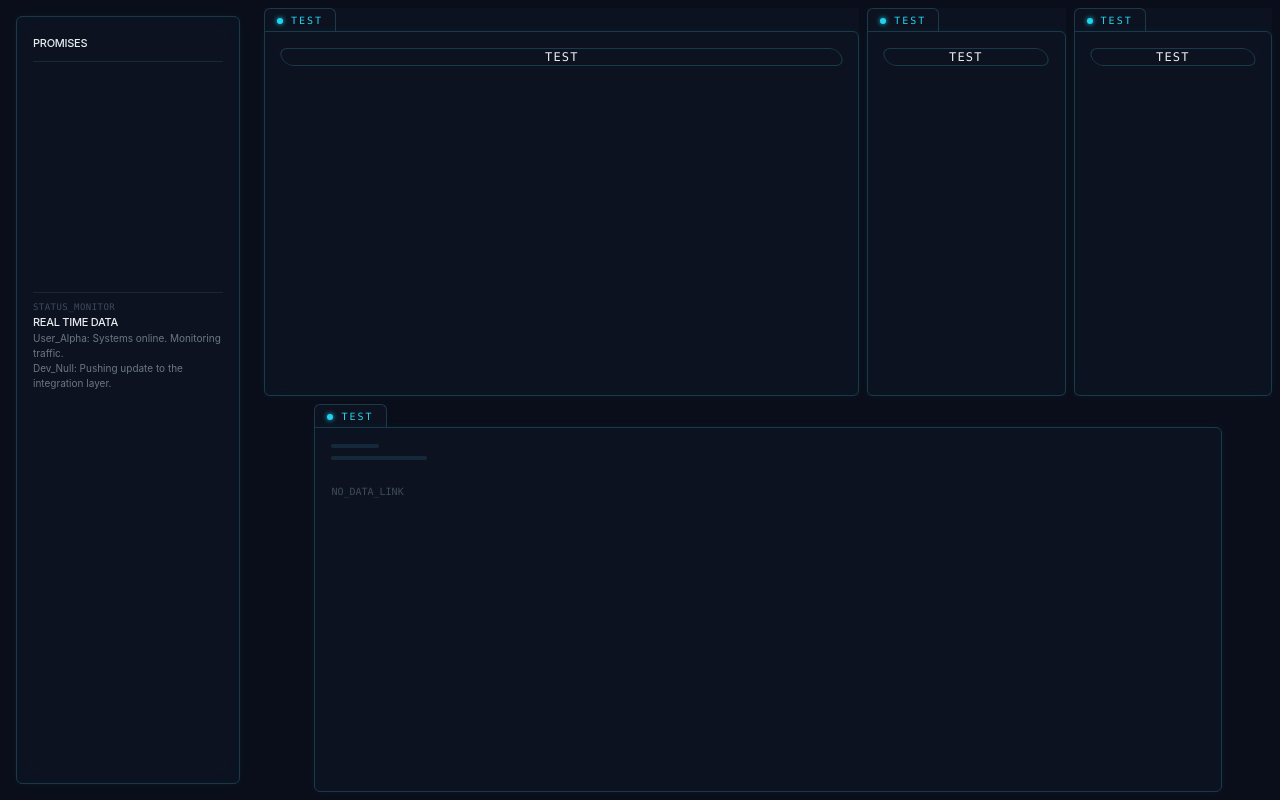
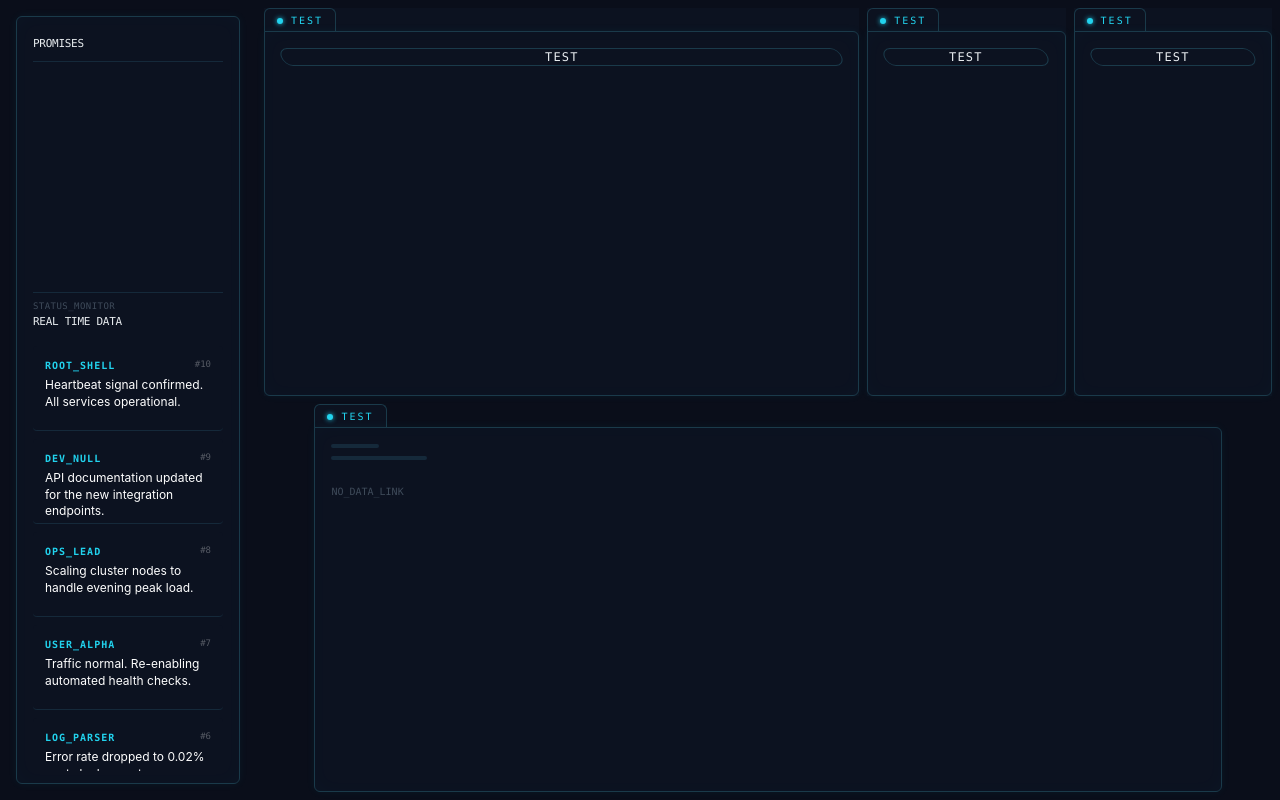
Before and after one commit to futurepear/Cortex, a React (Vite) app in the folder frontend/: page / in a window 1280 px wide. Built offline with nearby package versions, Linux system fonts and the light colour scheme.

Commit message:
mock data works for discord message

```diff
--- a/frontend/src/components/RealDataBox.tsx
+++ b/frontend/src/components/RealDataBox.tsx
@@ -1,23 +1,29 @@
 import React from "react";
 import type { DiscordMessage } from "../../../backend/src/integrations/discordBot";
+import DiscordItem from "./items/DiscordItem";
 
 interface RealDataBoxProps extends React.HTMLAttributes<HTMLDivElement> {
   className?: string;
   realDataDiscord?: DiscordMessage[];
 }
 
-export default function Box({ className = "", children, realDataDiscord, ...props }: RealDataBoxProps) {
+export default function RealDataBox({
+  className = "",
+  children,
+  realDataDiscord,
+  ...props
+}: RealDataBoxProps) {
   return (
     <div className={`flex flex-col select-none group ${className}`} {...props}>
+
       {/* THE MAIN BODY */}
       <div className="relative flex-1 border border-line rounded-md bg-bg-2 flex flex-col panel-glow overflow-hidden">
 
         {/* 1. TOP TITLE SECTION */}
         <div className="px-4 pt-3">
-          <span className="font-sans text-[11px] font-medium text-fg uppercase tracking-tight">
+          <span className="font-mono text-[11px] font-medium text-fg uppercase tracking-tight">
             Promises
           </span>
-          {/* Optional: Add a subtle line under the top title to match the footer style */}
           <div className="h-[1px] w-full bg-line-2 mt-2" />
         </div>
 
@@ -25,36 +31,36 @@ export default function Box({ className = "", children, realDataDiscord, ...prop
         <div className="px-4 py-4 h-3/10 overflow-hidden">
         </div>
 
-        {/* 3. THE FOOTER SECTION */}
-        <div className="flex-1 px-4 pb-3 mt-auto">
+        {/* 3. FOOTER SECTION (ONLY EDITED) */}
+        <div className="flex-1 px-4 pb-3 mt-auto flex flex-col min-h-0">
+
           {/* Separator Line */}
           <div className="h-[1px] w-full bg-line-2 mb-2" />
 
-          {/* Footer Title */}
-          <div className="flex flex-col">
+          {/* Footer Titles */}
+          <div className="flex flex-col mb-2">
             <span className="font-mono text-[9px] uppercase tracking-wider text-fg-faint">
               Status_Monitor
             </span>
-            <span className="font-sans text-[11px] font-medium text-fg uppercase tracking-tight">
+            <span className="font-mono text-[11px] font-medium text-fg uppercase tracking-tight">
               Real Time Data
             </span>
-              {realDataDiscord?.map(msg => (
-                <div key={msg.id} className="text-[10px] text-fg-dim">
-                  {msg.author}: {msg.content}
-                </div>
-              ))}
           </div>
+
+          {/* SCROLL AREA */}
+          <div className="min-h-0 overflow-y-auto w-full scrollbox">
+            {realDataDiscord?.toReversed().map(msg => (
+              <DiscordItem
+                key={msg.id}
+                className="text-white"
+                message={msg}
+              />
+            ))}
+          </div>
+
         </div>
 
       </div>
     </div>
   );
 }
-
-const DefaultContent = () => (
-  <div className="flex flex-col gap-2">
-    <div className="h-1 w-12 bg-line-2 rounded" />
-    <div className="h-1 w-24 bg-line-2 rounded" />
-    <div className="mt-4 font-mono text-[10px] text-fg-faint uppercase">Ready_for_input</div>
-  </div>
-);
--- a/frontend/src/components/items/DIscordItem.tsx
+++ b/frontend/src/components/items/DIscordItem.tsx
@@ -1,33 +1,54 @@
-import React from "react";
+import type { DiscordMessage } from "../../../../backend/src/integrations/discordBot";
 
-import type {DiscordMessage} from "../../../../backend/src/integrations/discordBot"
-
-interface ItemProps extends React.HTMLAttributes<HTMLDivElement> {
+interface DiscordItemProps extends React.HTMLAttributes<HTMLDivElement> {
   message: DiscordMessage;
 }
 
-export default function Item({ message, className = "", ...props }: ItemProps) {
+export default function DiscordItem({
+  message,
+  className = "",
+  ...props
+}: DiscordItemProps) {
   return (
-    <div className={`para-box ${className}`} {...props}>
-      {/* Header / Meta */}
-      <div className="flex justify-between items-baseline mb-2">
-        <div className="font-mono text-fg uppercase tracking-widest text-xs font-bold">
+    <div
+      className={`
+        mt-2 p-3 group/item
+        max-h-[85px] max-w-full overflow-hidden
+        transition-all duration-300 ease-in-out hover:max-h-[300px]
+        /* The Border logic */
+        border-b border-line-2 rounded-sm bg-bg-2/50
+        hover:border-cy/40 hover:shadow-[0_0_10px_rgba(0,243,255,0.05)]
+        ${className}
+      `}
+      {...props}
+    >
+      {/* Header & ID Row */}
+      <div className="flex justify-between items-start mb-1">
+        <div className="font-mono text-cy uppercase tracking-widest text-[10px] font-bold">
           {message.author}
         </div>
-        <span className="text-[10px] opacity-40 font-mono">
-          {message.id}
-        </span>
+        <div className="text-[9px] opacity-30 font-mono">
+          #{message.id}
+        </div>
       </div>
 
-      {/* Message Content */}
-      <div className="text-sm leading-relaxed mb-3">
+      {/* Content */}
+      <div className="text-[12px] leading-snug text-fg-muted mb-2">
         {message.content}
       </div>
 
-      {/* Footer / Link */}
-      <div className="text-[10px] opacity-50 hover:opacity-100 transition-opacity">
-        <a href={message.url} target="_blank" rel="noopener noreferrer" className="underline">
-          View in Discord
+      {/* Footer (Revealed/Brightened on hover) */}
+      <div className="flex justify-between items-center pt-2 border-t border-line-2/50 opacity-0 group-hover/item:opacity-100 transition-opacity duration-300">
+        <span className="text-[9px] font-mono opacity-40">
+          {new Date(message.createdAt).toLocaleTimeString([], { hour: '2-digit', minute: '2-digit' })}
+        </span>
+        <a
+          href={message.url}
+          target="_blank"
+          rel="noopener noreferrer"
+          className="text-[9px] font-mono text-cy underline uppercase tracking-tighter hover:text-fg transition-colors"
+        >
+          External_Link
         </a>
       </div>
     </div>
--- a/frontend/src/index.css
+++ b/frontend/src/index.css
@@ -18,6 +18,7 @@
 }
 
 html, body, #root {
+    position: absolute;
     width: 100%;
     height: 100%;
     background-color: var(--color-bg); /* Use the variable for the base background */
@@ -58,3 +59,19 @@ html, body, #root {
   }
 }
 }
+
+.scrollbox {
+  overflow-y: auto;
+  scroll-behavior: smooth;
+
+  /* Firefox */
+  scrollbar-width: none;
+
+  /* IE / Edge legacy */
+  -ms-overflow-style: none;
+}
+
+/* Chrome / Safari / Edge */
+.scrollbox::-webkit-scrollbar {
+  display: none;
+}
--- a/frontend/src/mockdata.ts
+++ b/frontend/src/mockdata.ts
@@ -8,7 +8,7 @@ export const MOCK_DISCORD_DATA: DiscordMessage[] = [
     authorId: "auth-01",
     content: "Systems online. Monitoring traffic.",
     createdAt: "2026-05-02T12:00:00Z",
-    url: "https://discord.com/..."
+    url: "https://discord.com/channels/123/456/1"
   },
   {
     id: "2",
@@ -17,6 +17,78 @@ export const MOCK_DISCORD_DATA: DiscordMessage[] = [
     authorId: "auth-02",
     content: "Pushing update to the integration layer.",
     createdAt: "2026-05-02T12:05:00Z",
-    url: "https://discord.com/..."
+    url: "https://discord.com/channels/123/456/2"
+  },
+  {
+    id: "3",
+    channelId: "ch-01",
+    author: "Net_Watcher",
+    authorId: "auth-03",
+    content: "Latency spike detected in US-East-1. Investigating.",
+    createdAt: "2026-05-02T12:10:00Z",
+    url: "https://discord.com/channels/123/456/3"
+  },
+  {
+    id: "4",
+    channelId: "ch-02",
+    author: "Security_Bot",
+    authorId: "auth-04",
+    content: "Unauthorized access attempt blocked at gateway 7.",
+    createdAt: "2026-05-02T12:15:00Z",
+    url: "https://discord.com/channels/123/456/4"
+  },
+  {
+    id: "5",
+    channelId: "ch-01",
+    author: "Sudo_Admin",
+    authorId: "auth-05",
+    content: "Database migration complete. 1.2M rows affected.",
+    createdAt: "2026-05-02T12:20:00Z",
+    url: "https://discord.com/channels/123/456/5"
+  },
+  {
+    id: "6",
+    channelId: "ch-03",
+    author: "Log_Parser",
+    authorId: "auth-06",
+    content: "Error rate dropped to 0.02% post-deployment.",
+    createdAt: "2026-05-02T12:25:00Z",
+    url: "https://discord.com/channels/123/456/6"
+  },
+  {
+    id: "7",
+    channelId: "ch-01",
+    author: "User_Alpha",
+    authorId: "auth-01",
+    content: "Traffic normal. Re-enabling automated health checks.",
+    createdAt: "2026-05-02T12:30:00Z",
+    url: "https://discord.com/channels/123/456/7"
+  },
+  {
+    id: "8",
+    channelId: "ch-02",
+    author: "Ops_Lead",
+    authorId: "auth-07",
+    content: "Scaling cluster nodes to handle evening peak load.",
+    createdAt: "2026-05-02T12:35:00Z",
+    url: "https://discord.com/channels/123/456/8"
+  },
+  {
+    id: "9",
+    channelId: "ch-01",
+    author: "Dev_Null",
+    authorId: "auth-02",
+    content: "API documentation updated for the new integration endpoints.",
+    createdAt: "2026-05-02T12:40:00Z",
+    url: "https://discord.com/channels/123/456/9"
+  },
+  {
+    id: "10",
+    channelId: "ch-03",
+    author: "Root_Shell",
+    authorId: "auth-08",
+    content: "Heartbeat signal confirmed. All services operational.",
+    createdAt: "2026-05-02T12:45:00Z",
+    url: "https://discord.com/channels/123/456/10"
   }
 ];
```
